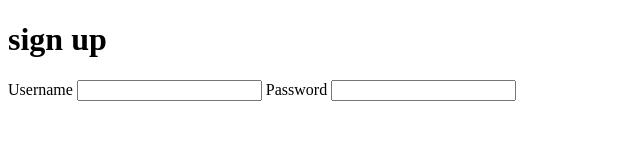
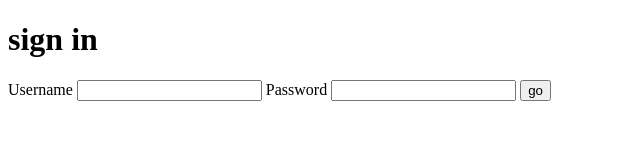
Before and after one commit to Antonius-christian/login-page, a plain HTML site: page index.html in a window 1280 px wide. Shown: the whole page, without its empty margins (0-640 px from the left). Drawn offline with Linux system fonts and the light colour scheme.

Commit message:
update some word and add button

```diff
--- a/index.html
+++ b/index.html
@@ -12,7 +12,7 @@
 <body>
     <div class="wrapper">
         <form action="">
-            <h1>sign up</h1>
+            <h1>sign in</h1>
             <label for="username">
                 Username
                 <input type="text" name="" id="username">
@@ -21,6 +21,8 @@
                 Password
                 <input type="password" name="" id="password">
             </label>
+
+            <button>go</button>
 
         </form>
         <div class="img">
```
